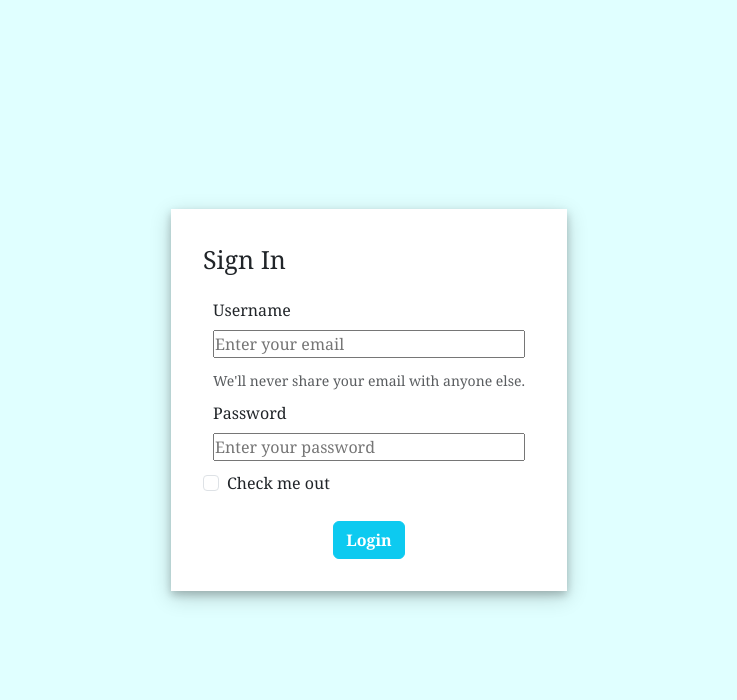
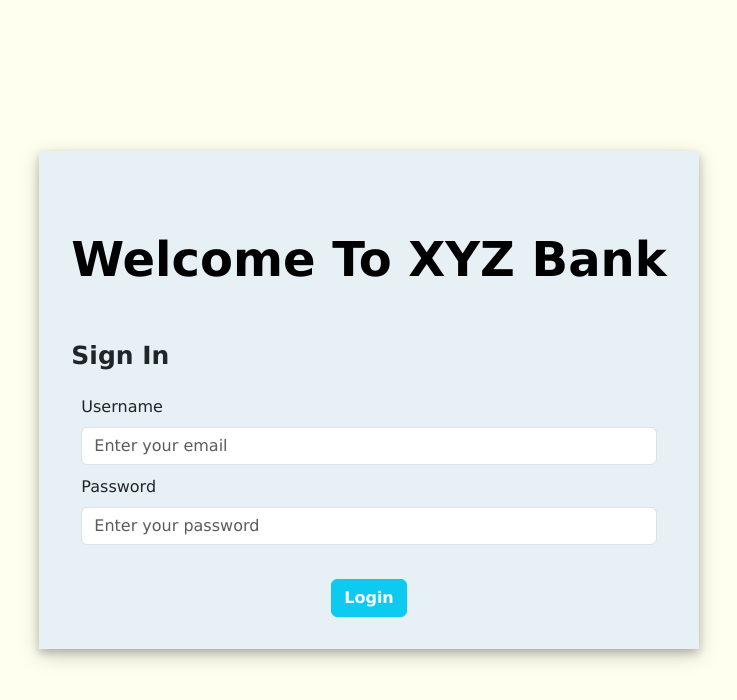
Before and after one commit to JoeG67/Banking-System, a React (Create React App) app: page / in a window 1280 px wide. Shown: the top 700 px of the page, without its empty margins (271-1008 px from the left). Built offline with nearby package versions, Linux system fonts and the light colour scheme; no server answers.

Commit message:
CSS for login page updated, bank name added in.

```diff
--- a/src/App.scss
+++ b/src/App.scss
@@ -4,6 +4,7 @@
   box-sizing: border-box; // not necessary
 }
 
+// Login page
 .app {
   font-family: sans-serif;
   display: flex;
@@ -13,8 +14,8 @@
   gap: 20px;
   height: 100%;
   min-height: 100vh;
-  font-family: Cambria, Cochin, Georgia, Times, "Times New Roman", serif;
-  background-color: lightcyan;
+  font-family: Verdana, sans-serif;
+  background-color: #fffff0;
 }
 
 html {
@@ -33,13 +34,16 @@ button {
 }
 
 .login-form {
-  background-color: white;
+  background-color: #e6f0f5;
   padding: 2rem;
   box-shadow:
     0 4px 8px 0 rgba(0, 0, 0, 0.2),
     0 6px 20px 0 rgba(0, 0, 0, 0.19);
 }
-
+.title {
+  font-size: 25px;
+  margin-bottom: 20px;
+}
 .center {
   display: flex;
   justify-content: center;
@@ -61,10 +65,7 @@ h1 {
   font-size: 12px;
 }
 
-.title {
-  font-size: 25px;
-  margin-bottom: 20px;
-}
+
 
 .input-container {
   display: flex;
@@ -76,7 +77,7 @@ h1 {
 nav {
   font-family: Georgia, "Times New Roman", Times, serif;
   text-align: center;
-  background-color: lightcyan;
+  background-color: #d8edd3;
   justify-content: center;
   padding: 10px;
 
@@ -117,20 +118,20 @@ ul {
 }
 
 .home {
-  background-color: lightcyan;
+  background-color: #d8edd3;
 }
 .contact {
-  background-color: lightcyan;
+  background-color: #d8edd3;
 }
 .account {
-  background-color: lightcyan;
+  background-color: #d8edd3;
   //max-height: 120vh;
 }
 footer {
   background-color: black;
   color: white;
   padding: 20px;
-  border-top: 1px solid white;
+  border-top: 1px solid #d8edd3;
   text-align: center;
 }
 
--- a/src/Login.js
+++ b/src/Login.js
@@ -66,30 +66,23 @@ const handleLogin = async () => {
           <label htmlFor="email">Username </label>
           <input
             type="email"
+            class="form-control"
             value={email}
             onChange={handleEmailChange}
             placeholder="Enter your email"
             required
           />
-          <small id="emailHelp" className="form-text text-muted">
-            We'll never share your email with anyone else.
-          </small>
         </div>
         <div className="input-container">
           <label htmlFor="password">Password </label>
           <input
+            class="form-control"
             type="password"
             value={password}
             onChange={handlePasswordChange}
             placeholder="Enter your password"
             required
           />
-        </div>
-        <div className="form-group form-check">
-          <input type="checkbox" className="form-check-input" id="exampleCheck1" />
-          <label htmlFor="exampleCheck1" className="form-check-label">
-            Check me out
-          </label>
         </div>
         <br />
         <div className="center">
@@ -105,7 +98,10 @@ const handleLogin = async () => {
     <div className="app">
       <div className="login">
         <div className="login-form">
-          <div className="title">Sign In</div>
+        <div className="text-center my-5">
+                <h1 className="display-5 fw-bolder text-black mb-1">Welcome To XYZ Bank</h1>
+              </div>
+          <div className="title fw-bolder">Sign In</div>
           {isLoggedIn ? <div>User is successfully logged in</div> : renderForm}
         </div>
       </div>
```
